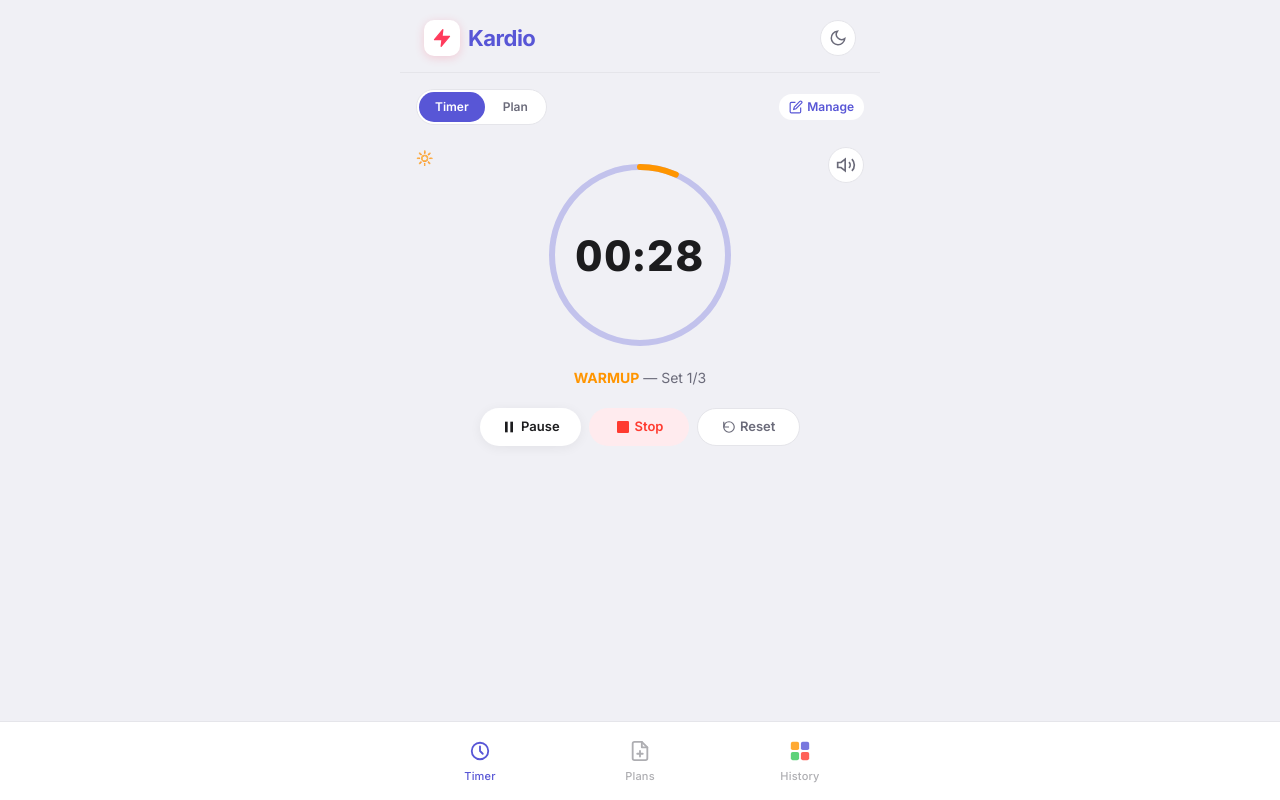
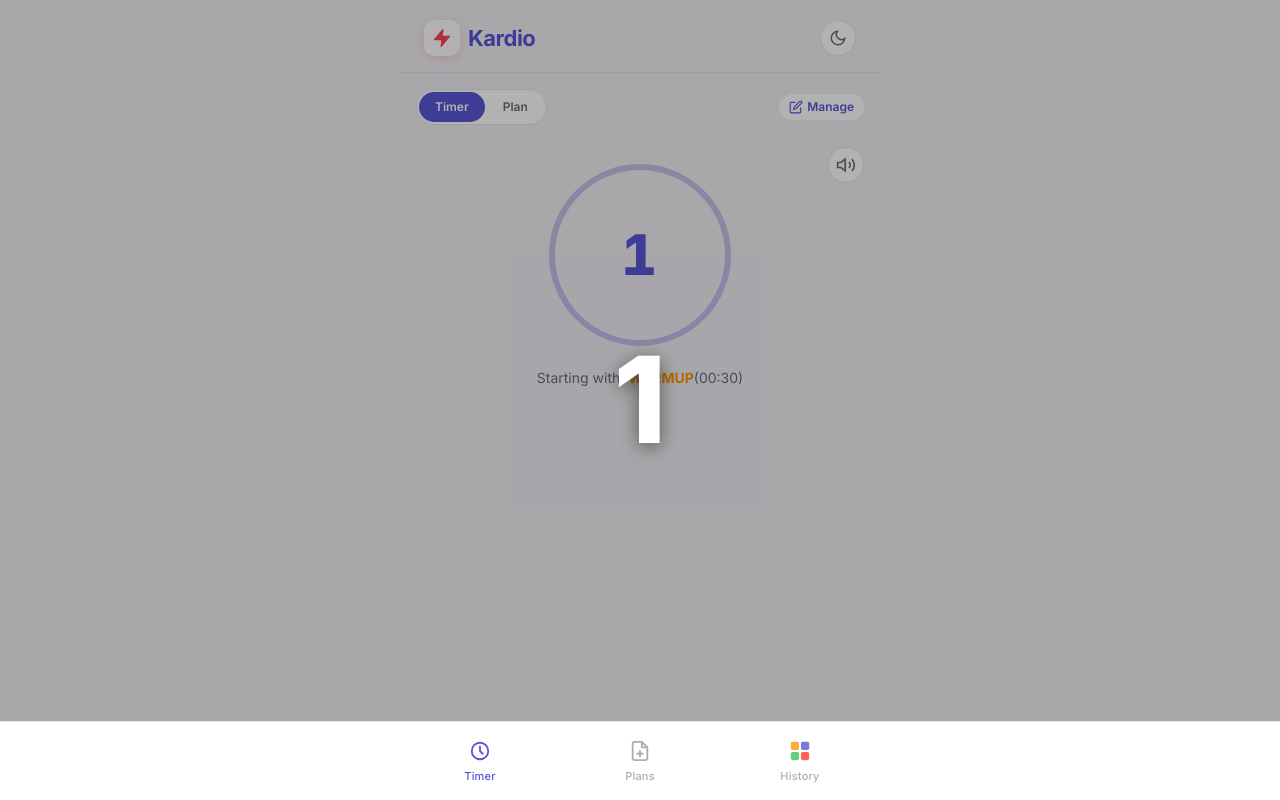
Before and after one commit to SazidAhmed/Kardio, a Nuxt app: page / in a window 1280 px wide. Both pictures are taken after a click on the button "Start". Built offline with nearby package versions, Linux system fonts and the light colour scheme.

Commit message:
count down added

```diff
--- a/components/views/TimerView.vue
+++ b/components/views/TimerView.vue
@@ -198,8 +198,13 @@
         </svg>
 
         <div class="timer-display">
-          <span class="timer-digits">{{ timerFormatted }}</span>
+          <span v-if="!isCountingDown" class="timer-digits">{{ timerFormatted }}</span>
+          <span v-else class="countdown-digits">{{ countdownValue }}</span>
         </div>
+      </div>
+
+      <div v-if="isCountingDown" class="countdown-overlay">
+        <span class="countdown-number">{{ countdownValue }}</span>
       </div>
 
       <div v-if="store.timerState !== 'idle' && store.currentExercise" class="phase-indicator">
@@ -224,9 +229,9 @@
     <!-- Action Buttons (Timer Tab Only) -->
     <section v-if="activeTab === 'timer'" class="section action-section">
       <button
-        v-if="store.timerState === 'idle'"
+        v-if="store.timerState === 'idle' && !isCountingDown"
         class="btn-start"
-        @click="store.startTimer()"
+        @click="startWithCountdown()"
       >
         <svg width="18" height="18" viewBox="0 0 24 24" fill="white"><polygon points="5 3 19 12 5 21 5 3"/></svg>
         Start
@@ -273,8 +278,10 @@
 <script setup lang="ts">
 import { computed, ref, watch } from 'vue'
 import { useWorkoutStore, type WorkoutPlan, type WorkoutExercise } from '~/stores/workout'
+import { useAudioFeedback } from '~/composables/useAudioFeedback'
 
 const store = useWorkoutStore()
+const audio = useAudioFeedback()
 const emit = defineEmits<{
   'switch-tab': [tab: 'timer' | 'history' | 'plans']
 }>()
@@ -291,6 +298,47 @@ const toastMessage = ref('')
 // Screen Wake Lock
 const wakeLockActive = ref(false)
 let wakeLock: any = null
+
+// Pre-workout countdown (3-2-1)
+const countdownValue = ref<number | null>(null)
+const isCountingDown = computed(() => countdownValue.value !== null)
+
+async function startWithCountdown() {
+  // Start countdown from 3 - beep then show
+  countdownValue.value = 3
+  audio.playBeep(600, 0.2)
+
+  // Wait 1 second
+  await new Promise(r => setTimeout(r, 1000))
+  if (countdownValue.value === null) return // Cancelled
+
+  // Beep for 2
+  countdownValue.value = 2
+  audio.playBeep(800, 0.2)
+
+  // Wait 1 second
+  await new Promise(r => setTimeout(r, 1000))
+  if (countdownValue.value === null) return // Cancelled
+
+  // Beep for 1
+  countdownValue.value = 1
+  audio.playBeep(1000, 0.3)
+
+  // Wait 1 second
+  await new Promise(r => setTimeout(r, 1000))
+
+  // Clear countdown
+  countdownValue.value = null
+
+  // Announce the first exercise and set
+  const firstExercise = selectedPlan.value?.exercises[0]
+  if (firstExercise) {
+    audio.speak(`${firstExercise.name} set 1`)
+  }
+
+  // Start workout
+  store.startTimer()
+}
 
 async function requestWakeLock() {
   if (!('wakeLock' in navigator)) return
@@ -414,7 +462,7 @@ const timerFormatted = computed(() => formatSeconds(store.timeRemaining))
 // Handle click on timer dial - toggle start/pause
 function handleTimerClick() {
   if (store.timerState === 'idle') {
-    store.startTimer()
+    startWithCountdown()
   } else if (store.timerState === 'running') {
     store.pauseTimer()
   } else if (store.timerState === 'paused') {
@@ -766,6 +814,53 @@ const dashOffset = computed(() => {
   font-variant-numeric: tabular-nums;
 }
 
+.countdown-digits {
+  font-size: 56px;
+  font-weight: 800;
+  color: var(--accent-primary);
+  letter-spacing: 2px;
+  font-variant-numeric: tabular-nums;
+  animation: pulse 1s ease-in-out;
+}
+
+.countdown-overlay {
+  position: fixed;
+  inset: 0;
+  display: flex;
+  align-items: center;
+  justify-content: center;
+  background: rgba(0, 0, 0, 0.3);
+  z-index: 100;
+}
+
+.countdown-number {
+  font-size: 120px;
+  font-weight: 800;
+  color: white;
+  text-shadow: 0 4px 20px rgba(0, 0, 0, 0.5);
+  animation: countdownPulse 0.9s ease-out;
+}
+
+@keyframes countdownPulse {
+  0% {
+    transform: scale(0.5);
+    opacity: 0;
+  }
+  20% {
+    transform: scale(1.2);
+    opacity: 1;
+  }
+  100% {
+    transform: scale(1);
+    opacity: 1;
+  }
+}
+
+@keyframes pulse {
+  0%, 100% { transform: scale(1); }
+  50% { transform: scale(1.1); }
+}
+
 .phase-indicator {
   text-align: center;
   font-size: 14px;
```
